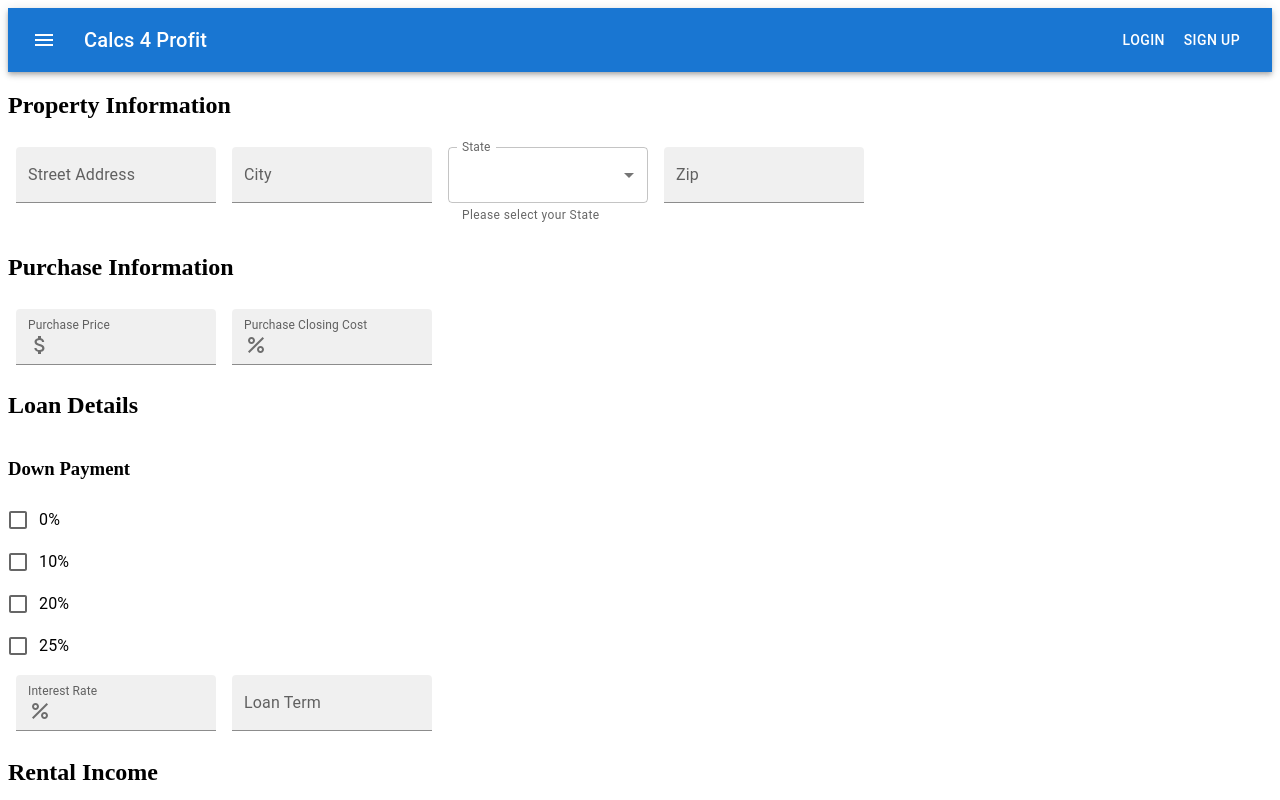
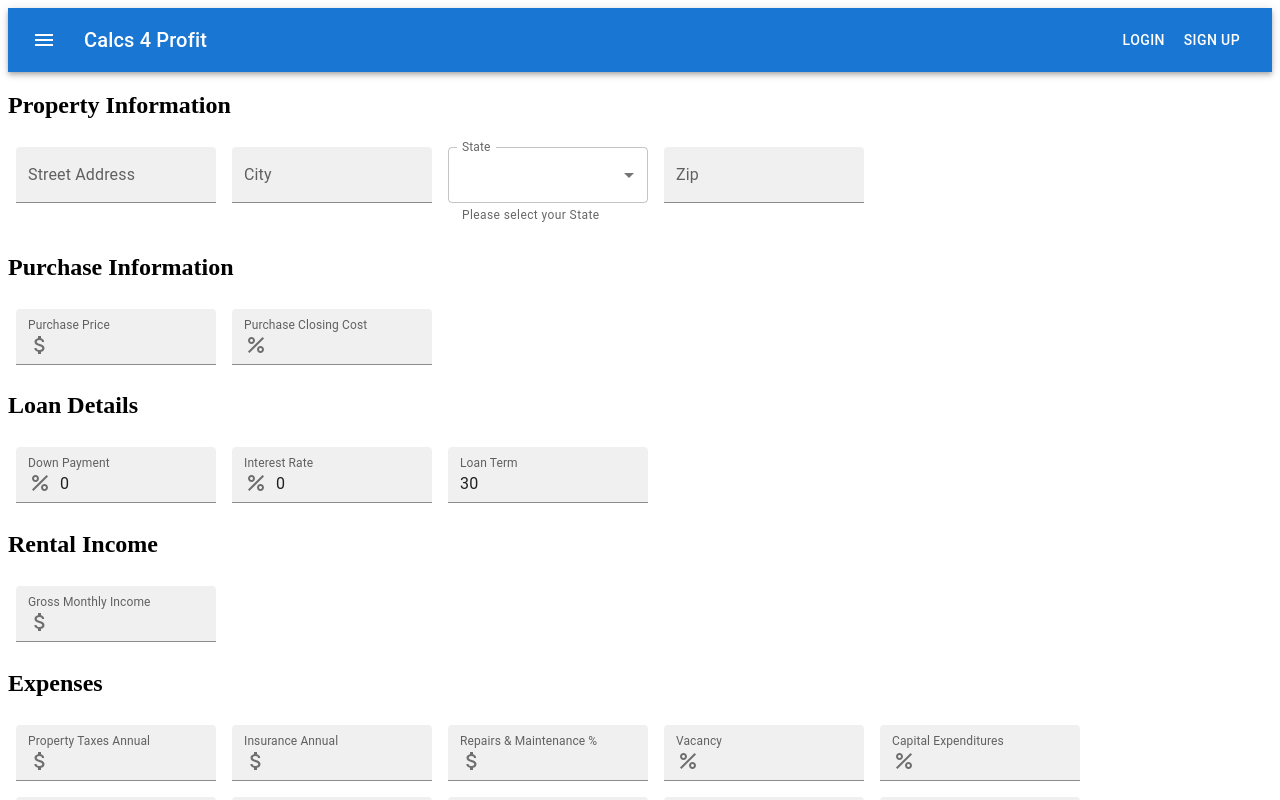
Before and after one commit to RenoAverill/Calc4Profit, a React (Create React App) app: page / in a window 1280 px wide. Shown: the top 800 px of the page. Built offline with nearby package versions, Linux system fonts and the light colour scheme.

Commit message:
restricted number fields

```diff
--- a/src/Components/Inputs/expensesInput.js
+++ b/src/Components/Inputs/expensesInput.js
@@ -23,14 +23,14 @@ export default function ExpensesInput() {
               <AttachMoneyIcon/>
             </InputAdornment>
           )
-        }}/>
+        }}type='number'/>
         <TextField id="insurance" label='Insurance Annual' variant="filled"   InputProps={{
           startAdornment: (
             <InputAdornment position="start">
               <AttachMoneyIcon/>
             </InputAdornment>
           )
-        }}/>
+        }}type='number'/>
         <TextField id="repairsMaintenance" label='Repairs & Maintenance %' variant="filled"   InputProps={{
           startAdornment: (
             <InputAdornment position="start">
@@ -44,63 +44,63 @@ export default function ExpensesInput() {
               <PercentIcon/>
             </InputAdornment>
           )
-        }}/>
+        }}type='number'/>
         <TextField id="capitalExpenditures" label='Capital Expenditures' variant="filled" InputProps={{
           startAdornment: (
             <InputAdornment position="start">
               <PercentIcon/>
             </InputAdornment>
           )
-        }}/>
+        }}type='number'/>
         <TextField id="managementFees" label='Management Fees' variant="filled" InputProps={{
           startAdornment: (
             <InputAdornment position="start">
               <AttachMoneyIcon/>
             </InputAdornment>
           )
-        }}/>
+        }}type='number'/>
         <TextField id="electricity" label='Electricity' variant="filled" InputProps={{
           startAdornment: (
             <InputAdornment position="start">
               <AttachMoneyIcon/>
             </InputAdornment>
           )
-        }}/>
+        }}type='number'/>
         <TextField id="water" label='Water' variant="filled" InputProps={{
           startAdornment: (
             <InputAdornment position="start">
               <AttachMoneyIcon/>
             </InputAdornment>
           )
-        }}/>
+        }}type='number'/>
         <TextField id="gas" label='Gas' variant="filled"   InputProps={{
           startAdornment: (
             <InputAdornment position="start">
               <AttachMoneyIcon/>
             </InputAdornment>
           )
-        }}/>
+        }}type='number'/>
         <TextField id="hoaFees" label='HOA Fees' variant="filled"   InputProps={{
           startAdornment: (
             <InputAdornment position="start">
               <AttachMoneyIcon/>
             </InputAdornment>
           )
-        }}/>
+        }}type='number'type='number'/>
         <TextField id="garbage" label='Garbage' variant="filled"   InputProps={{
           startAdornment: (
             <InputAdornment position="start">
               <AttachMoneyIcon/>
             </InputAdornment>
           )
-        }}/>
+        }}type='number'/>
         <TextField id="other" label='Other' variant="filled"   InputProps={{
           startAdornment: (
             <InputAdornment position="start">
               <AttachMoneyIcon/>
             </InputAdornment>
           )
-        }} />
+        }}type='number' />
       </Box>
     </>
   );
--- a/src/Components/Inputs/loanDetailsinput.js
+++ b/src/Components/Inputs/loanDetailsinput.js
@@ -1,42 +1,47 @@
 import * as React from 'react';
 import FormGroup from '@mui/material/FormGroup';
-import FormControlLabel from '@mui/material/FormControlLabel';
-import Checkbox from '@mui/material/Checkbox';
 import TextField from '@mui/material/TextField';
 import Box from '@mui/material/Box';
 import PercentIcon from '@mui/icons-material/Percent';
 import InputAdornment from '@mui/material/InputAdornment';
 
+export default function LoanDetailInput() {
+  const [downPayment, setDownPayment] = React.useState(0)
+  const [interestRate, setInterestRate] = React.useState(0)
+  const [loanTerm, setLoanTerm] = React.useState(30)
 
-export default function LoanDetailInput() {
+  const onDownPaymentChange = (event) => {
+    setDownPayment(event.target.value)
+  }
+
+
+
   return (
     <>
-    <h2>Loan Details</h2>
-    <FormGroup>
-      <h3>Down Payment</h3>
-      <FormControlLabel control={<Checkbox />} label="0%" />
-      <FormControlLabel control={<Checkbox />} label="10%" />
-      <FormControlLabel control={<Checkbox />} label="20%" />
-      <FormControlLabel control={<Checkbox />} label="25%" />
-      <Box
-        component="form"
-        sx={{
+      <h2>Loan Details</h2>
+      <Box component="form" sx={{
           '& > :not(style)': { m: 1, width: '25ch' },
-        }}
-        noValidate
-        autoComplete="off"
-      >
+        }} noValidate autoComplete="off">
+
+        <TextField id="downPayment" label='Down Payment' variant="filled" InputProps={{
+          startAdornment: (
+            <InputAdornment position="start">
+              <PercentIcon/>
+            </InputAdornment>
+          )
+        }} value={downPayment} onChange={onDownPaymentChange} type='number'/>
+
         <TextField id="interestRate" label='Interest Rate' variant="filled" InputProps={{
           startAdornment: (
             <InputAdornment position="start">
               <PercentIcon/>
             </InputAdornment>
           )
-        }}/>
-        <TextField id="loanTerm" label='Loan Term' variant="filled" />
+        }} value={interestRate} type='number'/>
+
+        <TextField id="loanTerm" label='Loan Term' variant="filled" value={loanTerm} type='number'/>
+
       </Box>
-    </FormGroup>
-
     </>
   );
 }
--- a/src/Components/Inputs/propertyInput.js
+++ b/src/Components/Inputs/propertyInput.js
@@ -39,7 +39,7 @@ export default function PropertyInput() {
               </MenuItem>
             ))}
           </TextField>
-          <TextField id="city" label='Zip' variant="filled" />
+          <TextField id="zip" label='Zip' variant="filled" type='number'/>
       </Box>
     </>
   );
--- a/src/Components/Inputs/rentalInput.js
+++ b/src/Components/Inputs/rentalInput.js
@@ -23,7 +23,7 @@ export default function LoanInput() {
               <AttachMoneyIcon/>
             </InputAdornment>
           )
-        }}/>
+        }}type='number'/>
       </Box>
 
     </>
```
